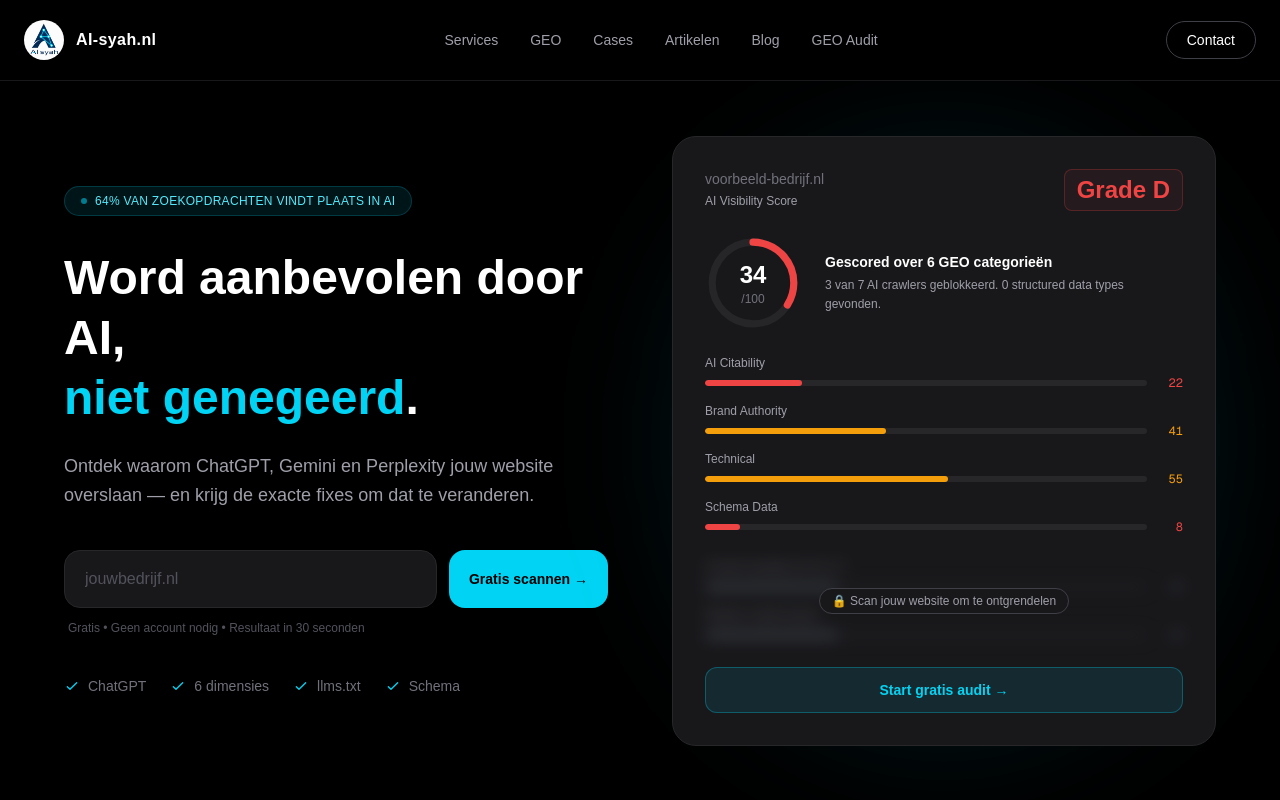
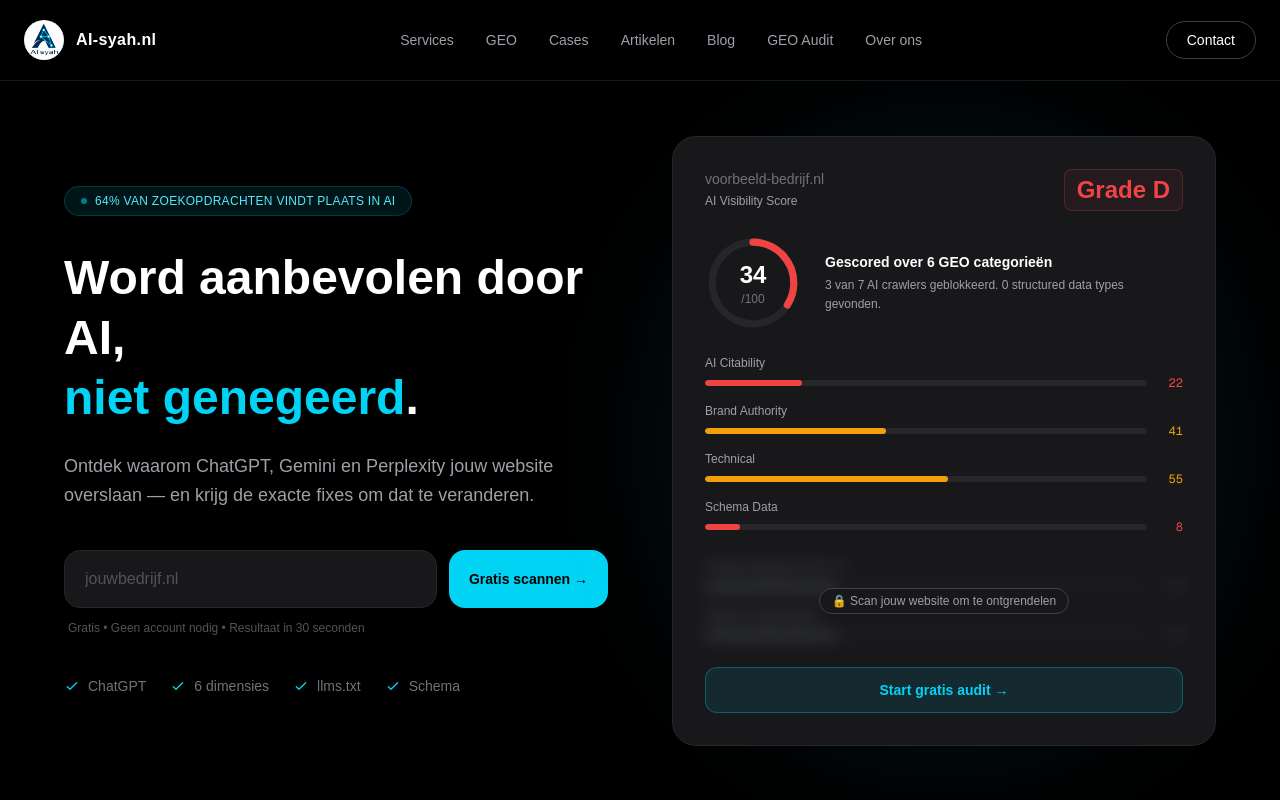
Before and after one commit to seyfikucukunal/ai-syah-nl, a Next.js app: page / in a window 1280 px wide. Shown: the top 800 px of the page. Built offline with nearby package versions, Linux system fonts and the light colour scheme.

Commit message:
Navbar: Over ons link toegevoegd

```diff
--- a/app/components/Navbar.tsx
+++ b/app/components/Navbar.tsx
@@ -19,6 +19,7 @@ export default function Navbar() {
           <a href="#articles" className="transition hover:text-cyan-300">Artikelen</a>
           <a href="/blog" className="transition hover:text-cyan-300">Blog</a>
           <a href="/geo-audit" className="transition hover:text-cyan-300">GEO Audit</a>
+          <a href="/over-ons" className="transition hover:text-cyan-300">Over ons</a>
         </div>
 
         <div className="flex items-center gap-4">
@@ -47,6 +48,7 @@ export default function Navbar() {
           <a href="#contact" onClick={() => setOpen(false)} className="transition hover:text-cyan-300">Contact</a>
           <a href="/blog" className="transition hover:text-cyan-300">Blog</a>
           <a href="/geo-audit" onClick={() => setOpen(false)} className="transition hover:text-cyan-300">GEO Audit</a>
+          <a href="/over-ons" onClick={() => setOpen(false)} className="transition hover:text-cyan-300">Over ons</a>
         </div>
       )}
     </nav>
```
